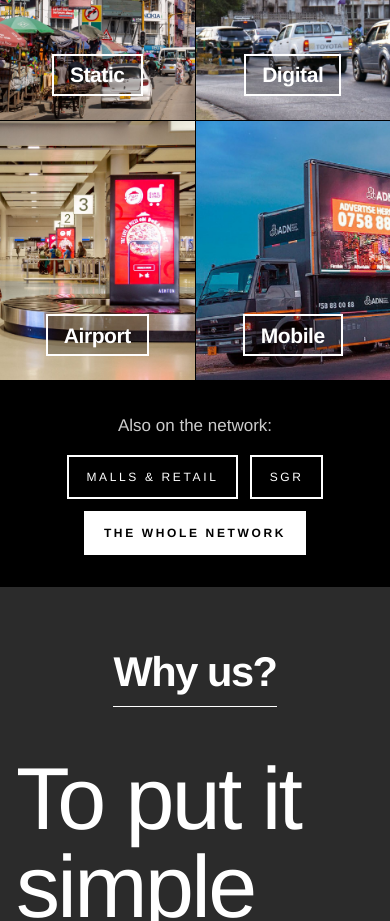
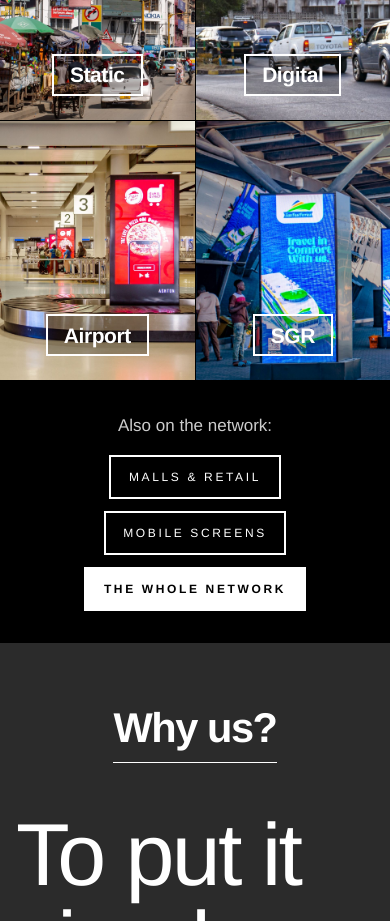
Before and after one commit to ashtonmediat/ashton-media-website, a Next.js app: page / in a window 390 px wide. Shown: the part 1060-1981 px from the top of the page. Built offline with nearby package versions, Linux system fonts and the light colour scheme; no server answers.

Commit message:
Home network tiles: SGR replaces Mobile; menu shows the logo artwork
Co-Authored-By: Claude Fable 5.1 <noreply@anthropic.com>
Claude-Session: https://claude.ai/code/session_016Twpvoiwsq3TDoC9UaUyjA

```diff
--- a/src/app/page.tsx
+++ b/src/app/page.tsx
@@ -18,7 +18,7 @@ const network = [
   { label: "Static", href: "/static-billboards-tanzania/", image: "/images/tile-static.jpg", alt: "A static billboard above a busy market street in Dar es Salaam" },
   { label: "Digital", href: "/digital-billboards-tanzania/", image: "/images/tile-digital.jpg", alt: "A digital LED screen on a main road at dusk" },
   { label: "Airport", href: "/airport-advertising-tanzania/", image: "/images/tile-airport.jpg", alt: "A digital totem screen in the airport baggage hall" },
-  { label: "Mobile", href: "/mobile-screens-tanzania/", image: "/images/tile-mobile.jpg", alt: "A mobile LED screen mounted on a truck" },
+  { label: "SGR", href: "/sgr-advertising-tanzania/", image: "/images/tile-sgr.jpg", alt: "Digital totems outside the SGR terminal in Dar es Salaam" },
 ];
 
 const work = [
@@ -73,7 +73,7 @@ export default function HomePage() {
           <p className="text-white/80">Also on the network:</p>
           <div className="mt-4 flex flex-wrap justify-center gap-3">
             <Link href="/mall-advertising-dar-es-salaam/" className="nav-box">Malls &amp; retail</Link>
-            <Link href="/sgr-advertising-tanzania/" className="nav-box">SGR</Link>
+            <Link href="/mobile-screens-tanzania/" className="nav-box">Mobile screens</Link>
             <Link href="/billboards-in-tanzania/" className="nav-box nav-box-fill">The whole network</Link>
           </div>
         </div>
--- a/src/components/MobileMenu.tsx
+++ b/src/components/MobileMenu.tsx
@@ -1,6 +1,7 @@
 "use client";
 
 import Link from "next/link";
+import Image from "next/image";
 import { useEffect, useRef } from "react";
 import { site } from "@/content/site";
 import { WhatsAppLink } from "./WhatsAppLink";
@@ -33,7 +34,7 @@ export function MobileMenu({ items }: { items: { label: string; href: string }[]
       >
         <div className="flex min-h-full flex-col">
           <div className="flex items-center justify-between border-b border-rule-dark px-4 py-5">
-            <span className="wordmark text-xl text-white">Ashton</span>
+            <Image src="/brand/ashton-logo-white.png" alt="Ashton" width={100} height={24} style={{ height: 24, width: "auto" }} />
             <button type="button" className="nav-box" onClick={() => ref.current?.close()}>
               Close
             </button>
```
Also changed, not shown: public/images/tile-sgr.jpg (added).
